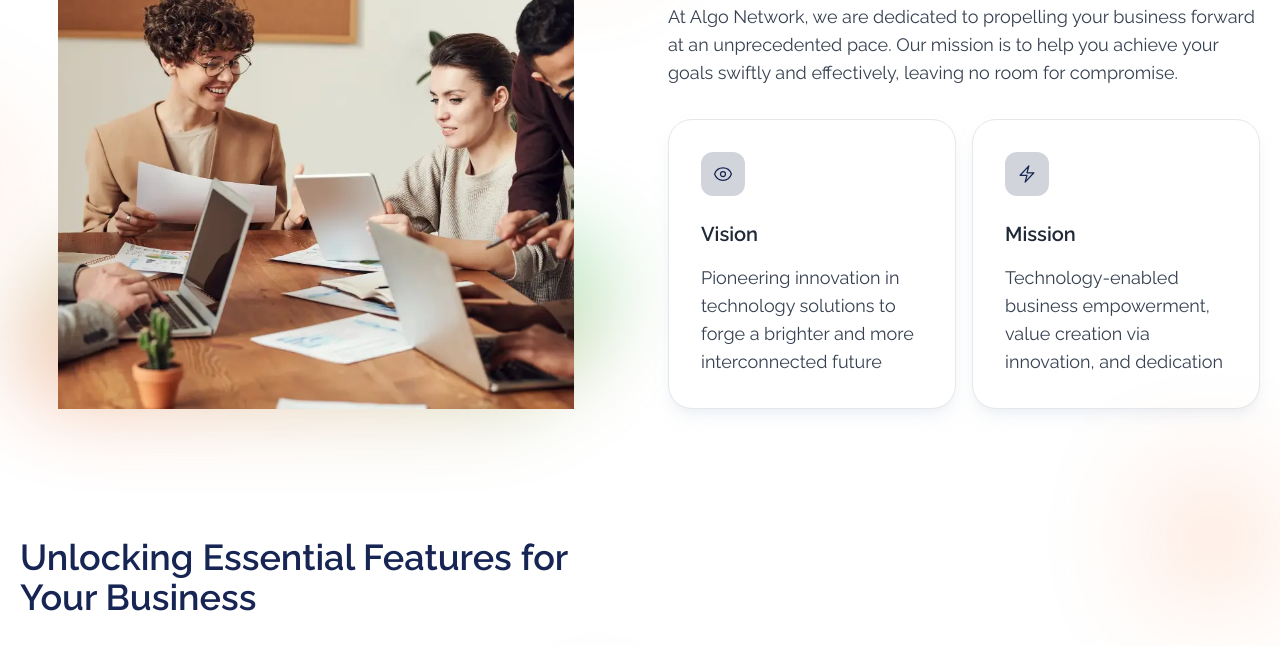
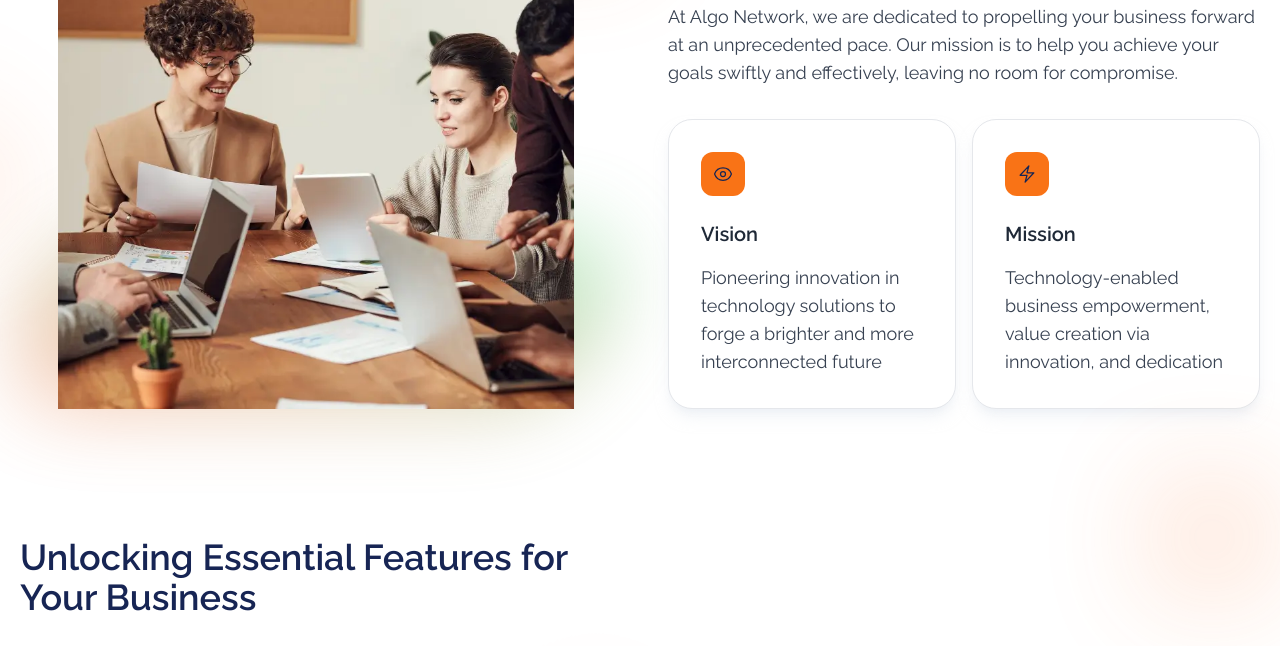
Before and after one commit to algonacci/AlgoNetwork, an Astro site: page / in a window 1280 px wide. Shown: the part 1975-2621 px from the top of the page. Built offline with nearby package versions, Linux system fonts and the light colour scheme; Astro itself is replaced by a stand-in of ours.

Commit message:
Update Info.astro

```diff
--- a/src/components/cards/Info.astro
+++ b/src/components/cards/Info.astro
@@ -8,7 +8,7 @@
 const { title, description } = Astro.props
 ---
 <div class="p-5 sm:p-6 lg:p-8 rounded-3xl border border-box-border bg-box-bg shadow-lg shadow-box-shadow relative overflow-hidden">
-    <div class="rounded-xl bg-gray-300 dark:bg-gray-950 p-3 text-heading-1 w-max relative">
+    <div class="rounded-xl bg-orange-500 dark:bg-orange-500 p-3 text-heading-1 w-max relative">
         <slot name="icon"/>
     </div>
     <h2 class="md:text-xl font-semibold text-heading-2 mt-6 mb-4"> {title} </h2>
```
